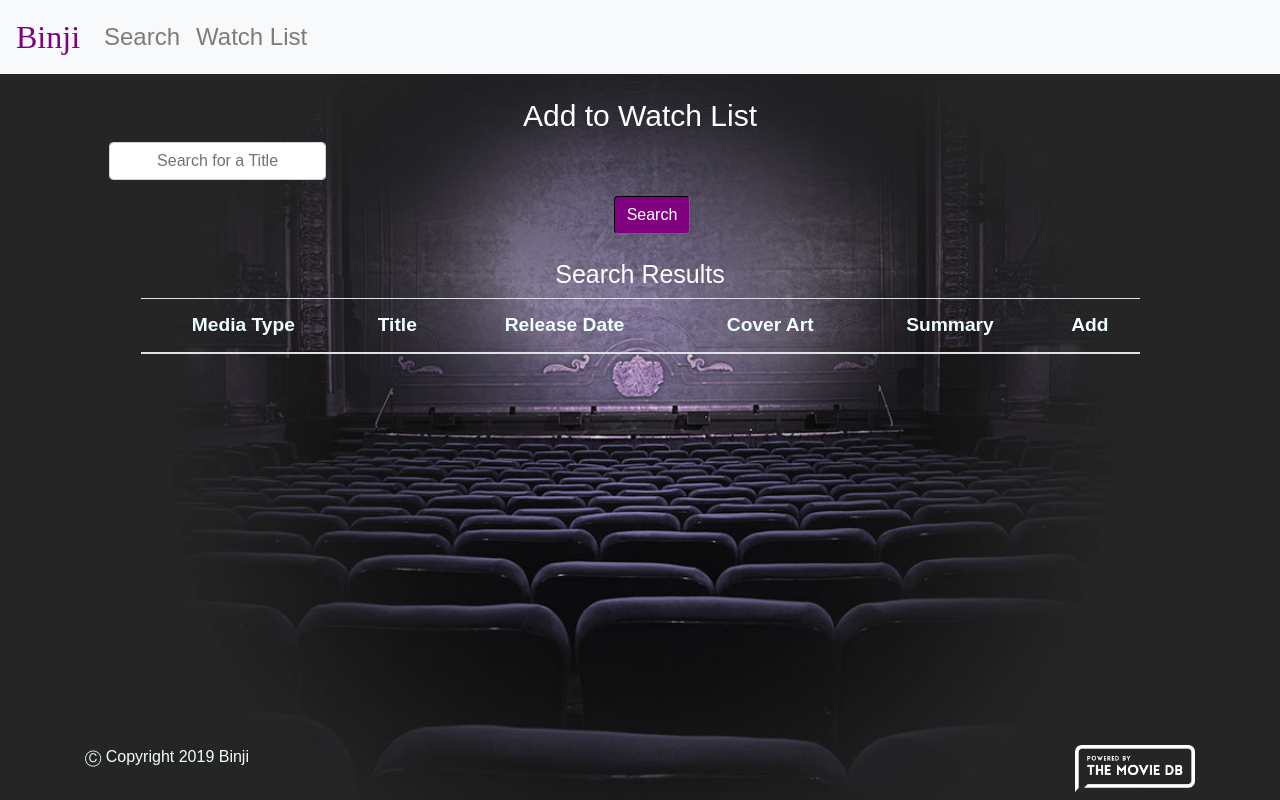
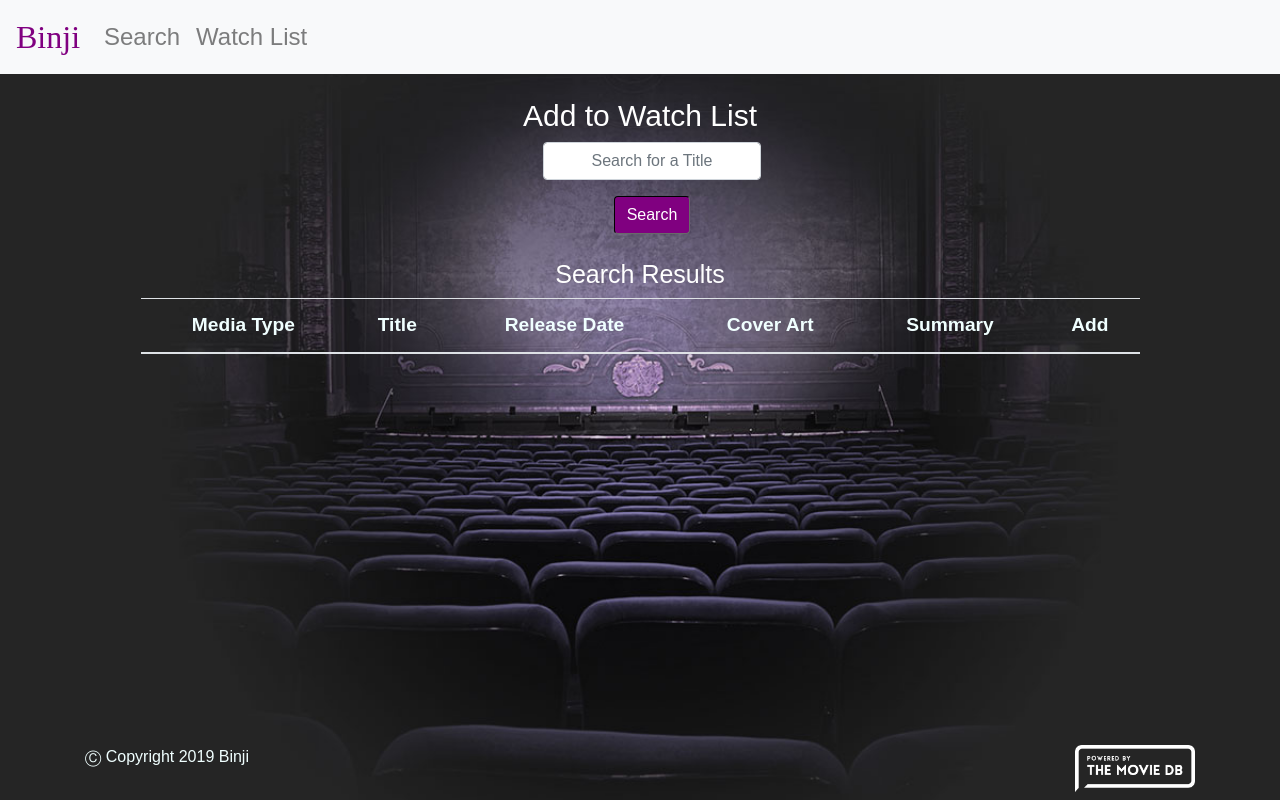
Before and after one commit to robconway12/Binji, a React (Create React App) app in the folder client/: page /results in a window 1280 px wide. Built offline with nearby package versions, Linux system fonts and the light colour scheme.

Commit message:
alligned search form & buttons

```diff
--- a/client/package.json
+++ b/client/package.json
@@ -18,7 +18,7 @@
     "react-bootstrap": "^1.0.0-beta.10",
     "react-dom": "^16.8.6",
     "react-router-dom": "^5.0.1",
-    "react-scripts": "3.0.1",
+    "react-scripts": "^3.0.1",
     "tether": "^1.4.7"
   },
   "scripts": {
--- a/client/src/App.css
+++ b/client/src/App.css
@@ -44,6 +44,22 @@
           border-radius: 8px;
 }
 
+.form-control {
+    display: inline;
+    width: 100%;
+    height: calc(1.5em + 0.75rem + 2px);
+    padding: 0.375rem 0.75rem;
+    font-size: 1rem;
+    font-weight: 400;
+    line-height: 1.5;
+    color: #495057;
+    background-color: #fff;
+    background-clip: padding-box;
+    border: 1px solid #ced4da;
+    border-radius: 0.25rem;
+    transition: border-color 0.15s ease-in-out, box-shadow 0.15s ease-in-out;
+
+}
 .add {
   font-family: 'Saira Extra Condensed', sans-serif;
   font-size: 30px;
--- a/client/src/components/SearchForm.jsx
+++ b/client/src/components/SearchForm.jsx
@@ -18,6 +18,7 @@ class SearchForm extends Component {
             placeholder="Search for a Title"
             id="search"
           />
+          <br/>
           <button
             onClick={this.props.handleFormSubmit}
             className="btn btn-primary mt-3 text-center"
```
